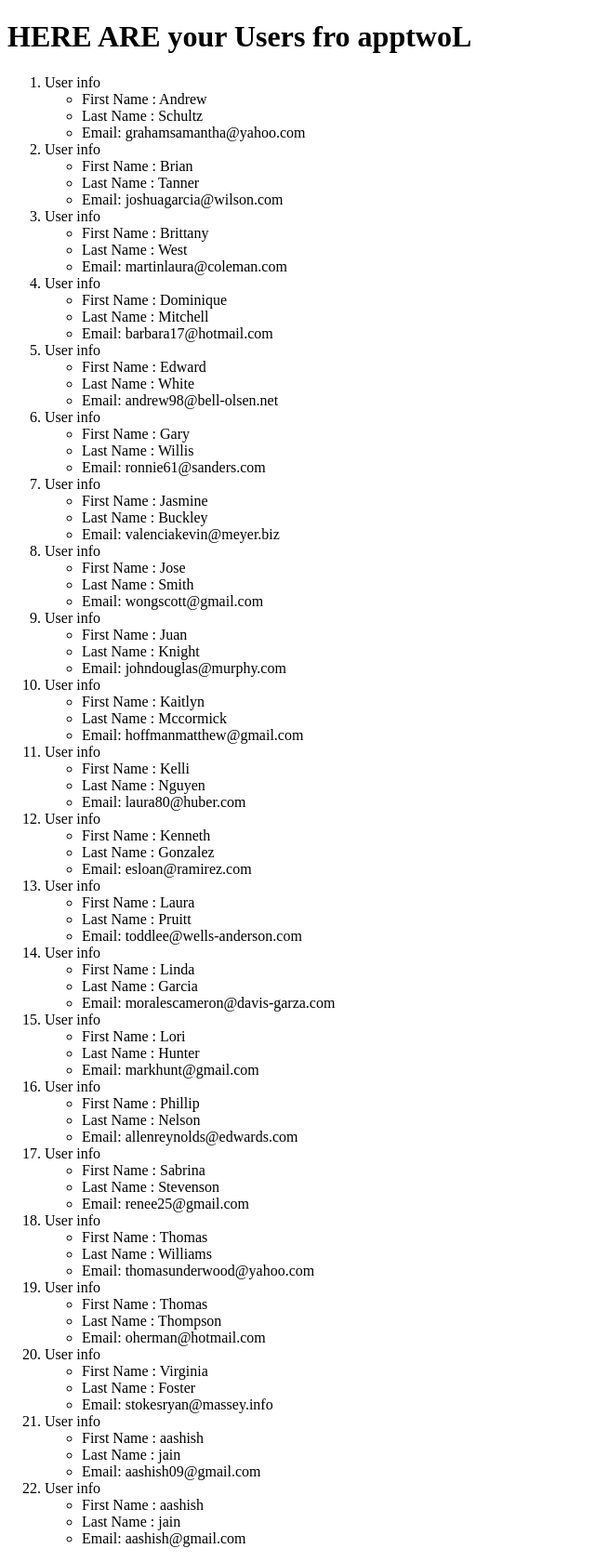
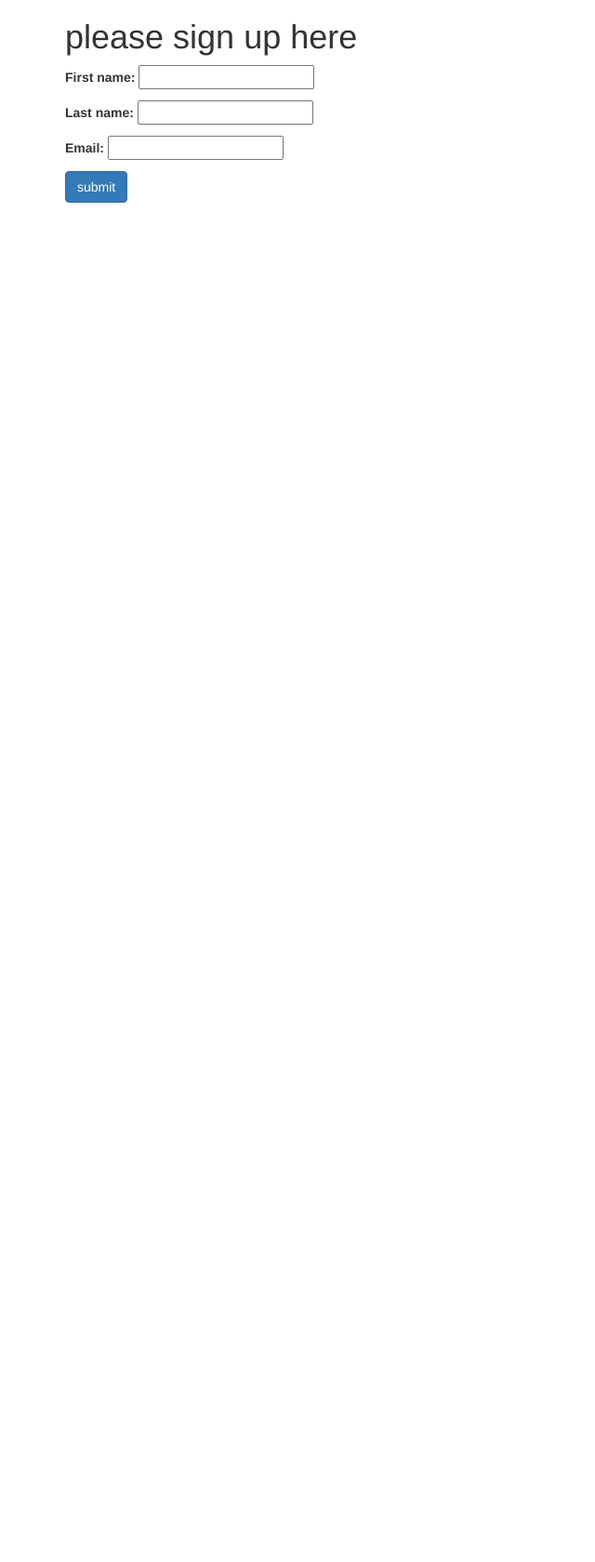
Before and after one commit to Aashish095/Project2, a Django app: page /users/ in a window 1280 px wide. Shown: the whole page at 93% size, without its empty margins (0-640 px from the left). After the commit the page ends 218 px from the top, so only its background shows below. Run offline with Django 3.2, Linux system fonts and the light colour scheme; data comes from the database, SQL or seed files in the repository; both versions use the stored data as it was after the commit; some libraries are stand-ins or nearby versions.

Commit message:
changes in signup pages

```diff
--- /dev/null
+++ b/apptwo/form.py
@@ -0,0 +1,7 @@
+from django import forms
+from apptwo.models import user
+
+class newuser(forms.ModelForm):
+    class Meta:
+        model = user
+        fields = '__all__'
--- a/apptwo/views.py
+++ b/apptwo/views.py
@@ -1,11 +1,20 @@
 from django.shortcuts import render
-from apptwo.models import user
+# from apptwo.models import user
+from apptwo.form import newuser
 # Create your views here.
 
 def index(request):
     return render(request,'apptwo/index.html')
 
 def users(request):
-    user_list = user.objects.order_by('first_name')
-    user_dict = {'users' : user_list}
-    return render(request,'apptwo/user.html',context=user_dict)
+    form = newuser()
+
+    if request.method  == "POST":
+        form = newuser(request.POST)
+
+        if form.is_valid():
+            form.save(commit=True)
+            return index(request)
+        else:
+            print("ERROR FORM INVALID")
+    return render(request,'apptwo/user.html',{'form':form})
--- a/templates/apptwo/user.html
+++ b/templates/apptwo/user.html
@@ -2,21 +2,18 @@
 <html>
     <head>
         <meta charset="utf-8">
+         <link rel="stylesheet" href="https://maxcdn.bootstrapcdn.com/bootstrap/3.3.7/css/bootstrap.min.css" integrity="sha384-BVYiiSIFeK1dGmJRAkycuHAHRg32OmUcww7on3RYdg4Va+PmSTsz/K68vbdEjh4u" crossorigin="anonymous">
+
         <title>Users</title>
     </head>
     <body>
-        <h1>HERE ARE your Users fro apptwoL</h1>
-        {% if users %}
+        <div class ="container">
+            <h1>please sign up here</h1>
+            <form method = "POST">
+            {{ form.as_p}}
+            {%  csrf_token %}
 
-        <ol>
-            {% for person in users %}
-            <li>User info</li>
-                <ul>
-                    <li>First Name : {{ person.first_name }}</li>
-                    <li>Last Name : {{ person.last_name }}</li>
-                    <li>Email: {{ person.email }}</li>
-                </ul>
-            {% endfor %}
-        </ol>
-        {% endif %}
+            <input type = "submit" class = "btn btn-primary" value="submit">
+        </div>
     </body>
+</html>
```
Also changed, not shown: templates/apptwo/index.html (+10 -2 lines), db.sqlite3.
